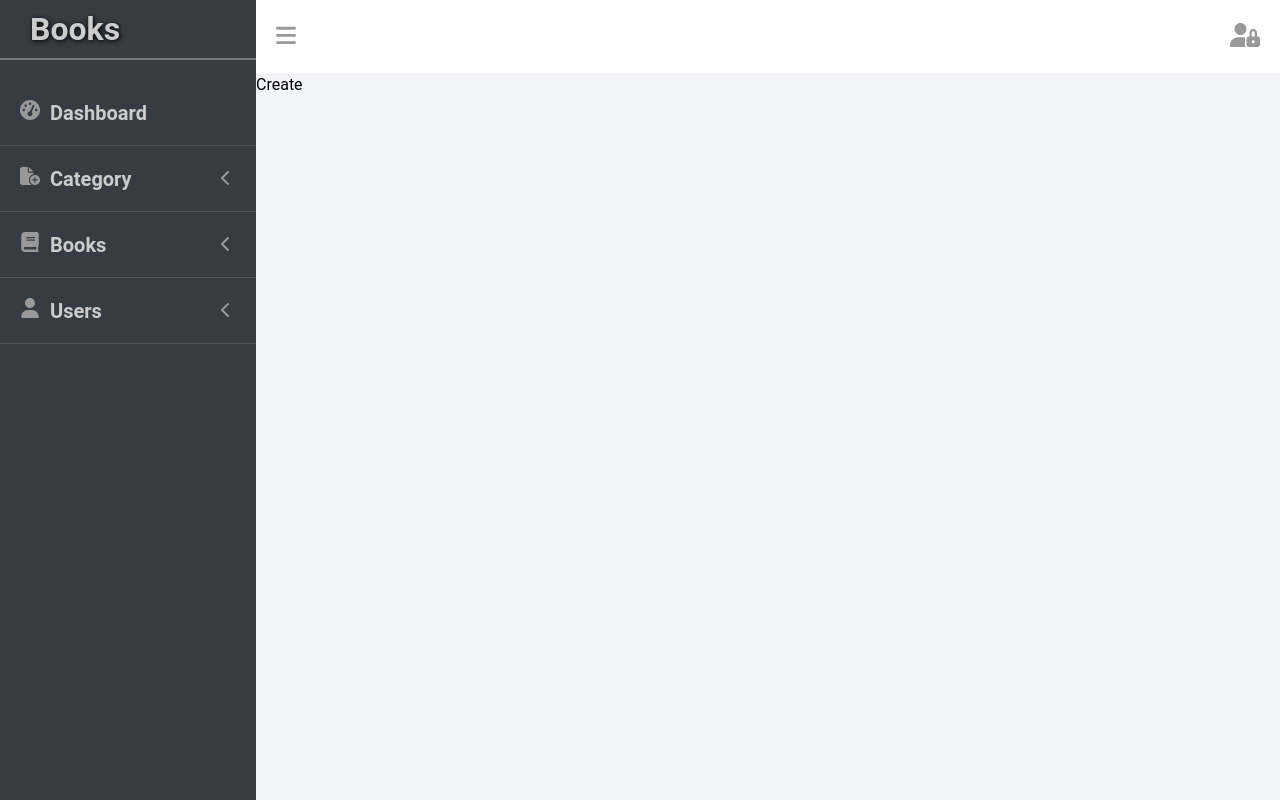
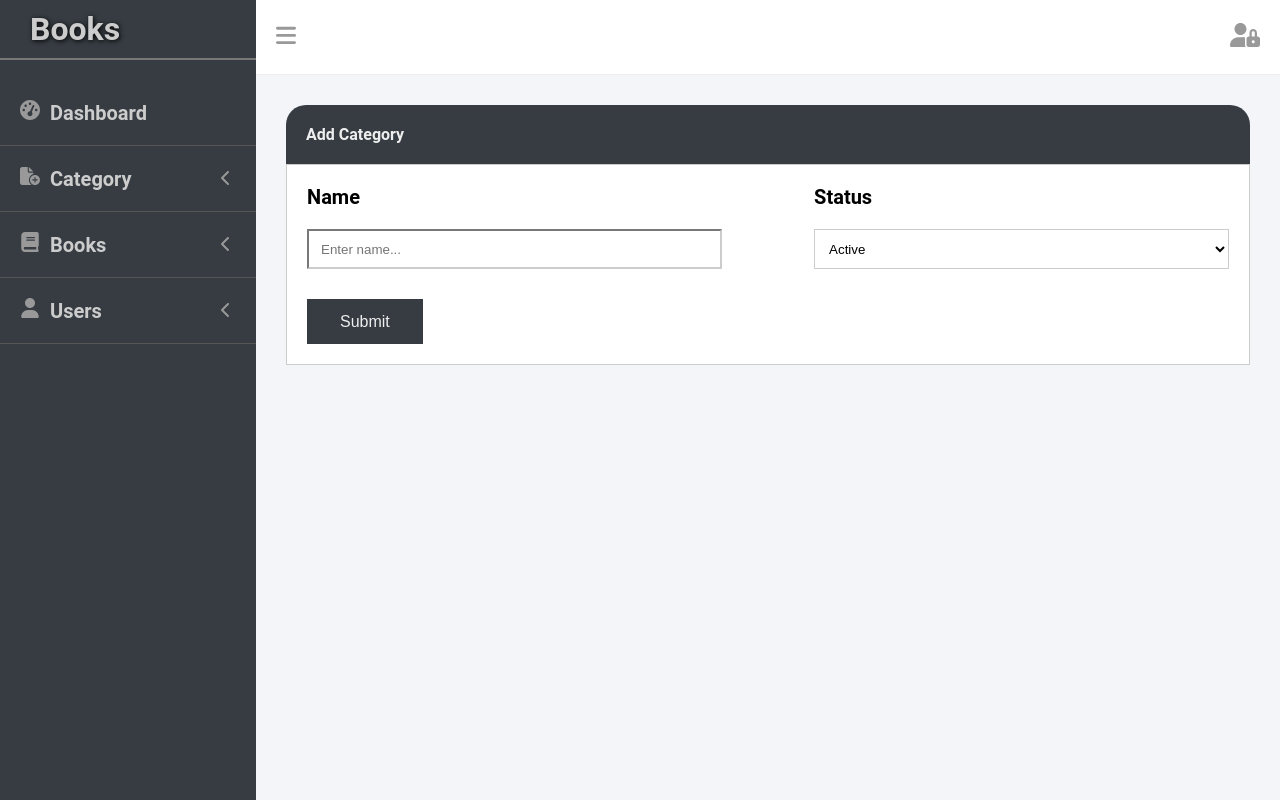
Before and after one commit to seriiserii825/books-next, a Next.js app: page /category/create in a window 1280 px wide. Built offline with nearby package versions, Linux system fonts and the light colour scheme.

Commit message:
feat: create category page design

```diff
--- a/assests/scss/blocks/admin/admin-layout.scss
+++ b/assests/scss/blocks/admin/admin-layout.scss
@@ -17,4 +17,7 @@
       padding-left: 0;
     }
   }
+  &__main {
+    padding: 3rem;
+  }
 }
--- /dev/null
+++ b/assests/scss/blocks/admin/form.scss
@@ -0,0 +1,42 @@
+.form {
+  &__header {
+    padding: 2rem;
+    font-weight: bold;
+    color: $text-light;
+    background: $accent;
+    border-top-left-radius: 2rem;
+    border-top-right-radius: 2rem;
+  }
+  &__body {
+    padding: 2rem;
+    background-color: #fff;
+    border: 1px solid #ccc;
+  }
+  &__label {
+    display: block;
+    margin-bottom: 2rem;
+    font-size: 2rem;
+    font-weight: bold;
+  }
+  &__flex {
+    display: flex;
+    justify-content: space-between;
+    margin-bottom: 3rem;
+    .form__item {
+      width: 45%;
+    }
+  }
+  input, select {
+    width: 100%;
+    height: 4rem;
+    text-indent: 1rem;
+    background: transparent;
+    border-color: #ccc;
+  }
+  select {
+    cursor: pointer;
+    option {
+      font-size: 1.6rem;
+    }
+  }
+}
--- a/assests/scss/blocks/globals/btn.scss
+++ b/assests/scss/blocks/globals/btn.scss
@@ -5,12 +5,12 @@
   padding: 0 3.2rem;
   height: 4.5rem;
   font-size: 1.6rem;
-  color: $text-color;
+  color: $text-light;
   background: $accent;
   border: 1px solid transparent;
   transition: all .4s;
   cursor: pointer;
   &:hover {
-    border-color: black;
+    transform: scale(0.9);
   }
 }
--- a/assests/scss/my.scss
+++ b/assests/scss/my.scss
@@ -8,3 +8,4 @@
 @import "blocks/admin/admin-menu-item";
 @import "blocks/admin/admin-submenu";
 @import "blocks/admin/header/admin-header";
+@import "blocks/admin/form";
--- a/assests/scss/partials/variables.scss
+++ b/assests/scss/partials/variables.scss
@@ -7,5 +7,5 @@ $accent-dark: #68273D;
 $accent: #363C42;
 $accent-light: #e7bfbf;
 $text-color: black;
-$text-light: #909090;
+$text-light: #eee;
 $contrast: #c1bb63;
--- /dev/null
+++ b/components/admin/form/Form.jsx
@@ -0,0 +1,10 @@
+import React from 'react';
+
+export default function Form({ children, label }) {
+	return (
+		<div className='form'>
+			<header className='form__header'>{label}</header>
+			<div className='form__body'>{children}</div>
+		</div>
+	);
+}
--- a/pages/category/create.jsx
+++ b/pages/category/create.jsx
@@ -1,6 +1,26 @@
 import React from 'react';
+import Form from '../../components/admin/form/Form';
 import AdminLayout from '../../layouts/AdminLayout';
 
 export default function Create() {
-	return <AdminLayout>Create</AdminLayout>;
+	return (
+		<AdminLayout>
+			<Form label='Add Category'>
+				<div className='form__flex'>
+					<div className='form__item'>
+						<label className="form__label" htmlFor='name'>Name</label>
+						<input type='text' placeholder='Enter name...' />
+					</div>
+					<div className='form__item'>
+						<label className="form__label" htmlFor='status'>Status</label>
+						<select name="status" id="status">
+							<option value="1">Active</option>
+							<option value="0">Inactive</option>
+						</select>
+					</div>
+				</div>
+				<button className="btn">Submit</button>
+			</Form>
+		</AdminLayout>
+	);
 }
```
